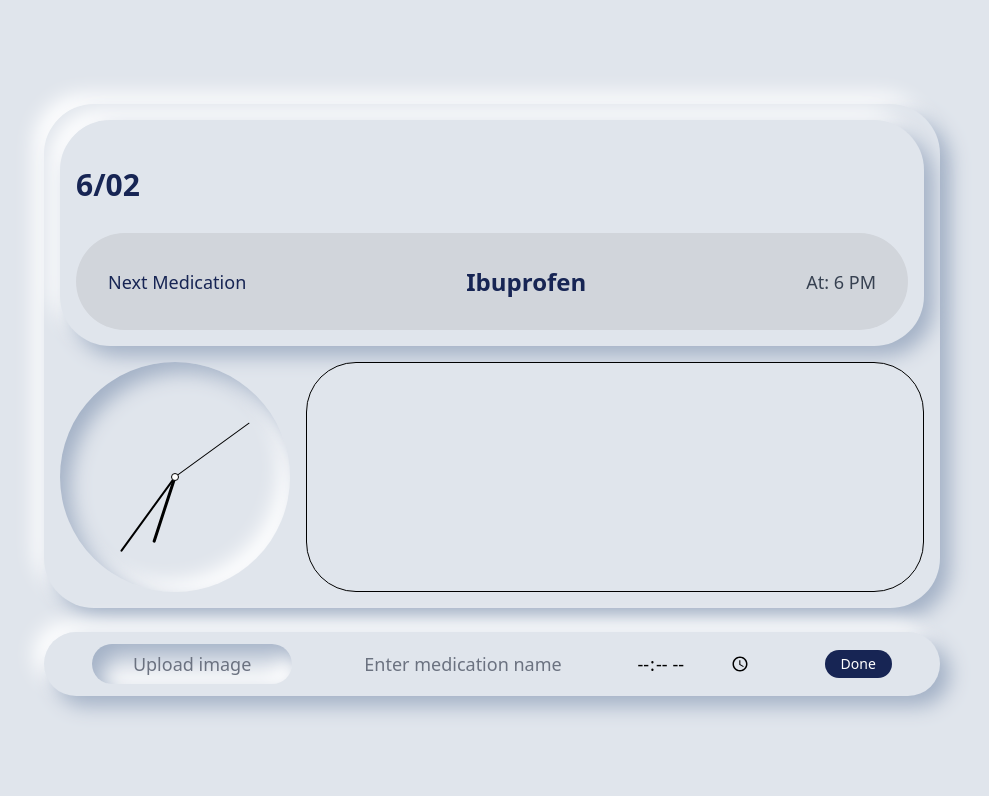
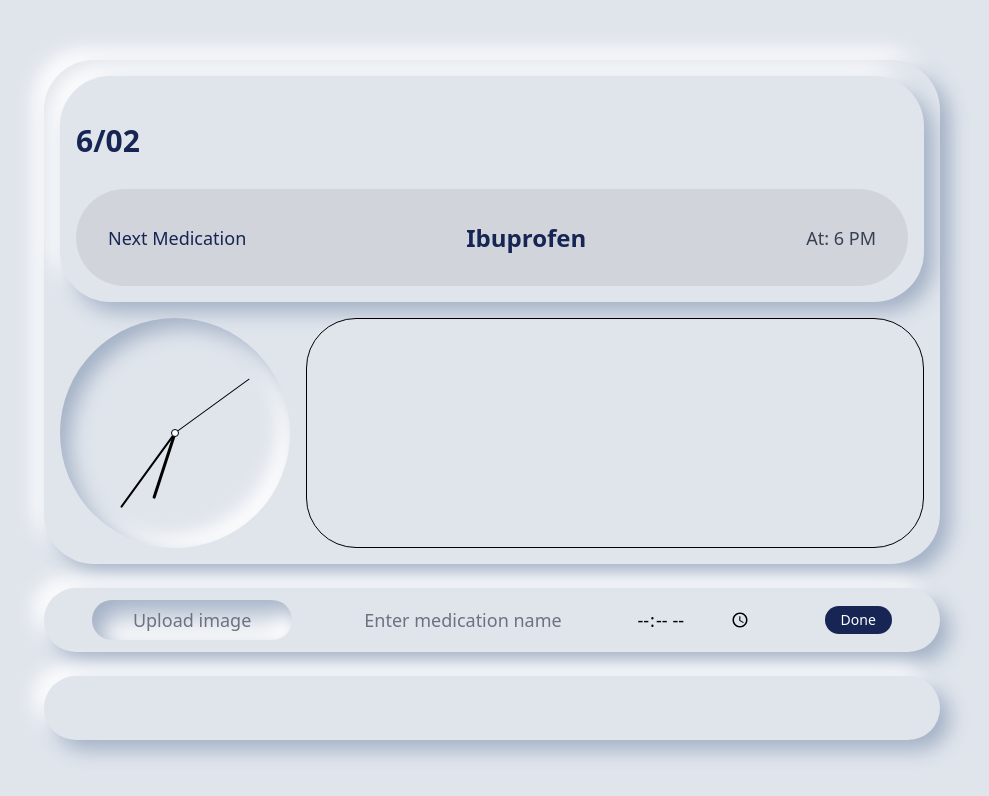
Before and after one commit to DanyaHumeniuk/DailyDosely, a React (Vite) app in the folder med-app/: page / in a window 1280 px wide. Shown: the top 796 px of the page, without its empty margins (148-1137 px from the left). Built offline with nearby package versions, Linux system fonts and the light colour scheme.

Commit message:
Added a box for storing already added medications

```diff
--- a/med-app/src/components/Hero.jsx
+++ b/med-app/src/components/Hero.jsx
@@ -55,25 +55,25 @@ const Hero = () => {
           </div>
           <div className="flex flex-row w-full rounded-[50px] gap-2 lg:gap-4 h-1/2 justify-center items-center">
             <div className="flex relative items-center justify-center rounded-full bg-[#e0e5ec] w-1/2 max-w-[120px] lg:max-w-[230px] aspect-square shadow-[inset_10px_10px_20px_#a3b1c6,inset_-10px_-10px_20px_#ffffff]">
-              {/* Hour Hand */}
+
               <div
                 className="absolute bottom-1/2 left-1/2 w-[3px] h-[30%] bg-black origin-bottom rounded-lg"
                 style={{ transform: `translateX(-50%) rotate(${hourDegrees}deg)` }}
               ></div>
 
-              {/* Minute Hand */}
+
               <div
                 className="absolute bottom-1/2 left-1/2 w-[2px] h-[40%] bg-black origin-bottom rounded-lg"
                 style={{ transform: `translateX(-50%) rotate(${minuteDegrees}deg)` }}
               ></div>
 
-              {/* Second Hand */}
+
               <div
                 className="absolute bottom-1/2 left-1/2 w-[1px] h-[40%] bg-black origin-bottom rounded-lg"
                 style={{ transform: `translateX(-50%) rotate(${secondDegrees}deg)` }}
               ></div>
 
-              {/* Center Dot */}
+
               <div className="absolute w-1 h-1 lg:w-2 lg:h-2 border border-black bg-white rounded-full z-10"></div>
             </div>
             <div className="flex bg-[#e0e5ec] border border-black rounded-[50px] w-full h-full max-h-[120px] lg:max-h-[550px] items-center px-4 gap-4">
@@ -129,6 +129,11 @@ const Hero = () => {
           </button>
         </div>
 
+        {/* Box for storing already added medicatioms */}
+        <div className="flex flex-row justify-around items-center w-full max-w-2xl h-full max-h-16 lg:max-w-4xl sm:max-w-lg bg-[#e0e5ec] rounded-[50px] mx-auto shadow-neu gap-2 px-4">
+
+        </div>
+
       </div>
 
     </div>
```
